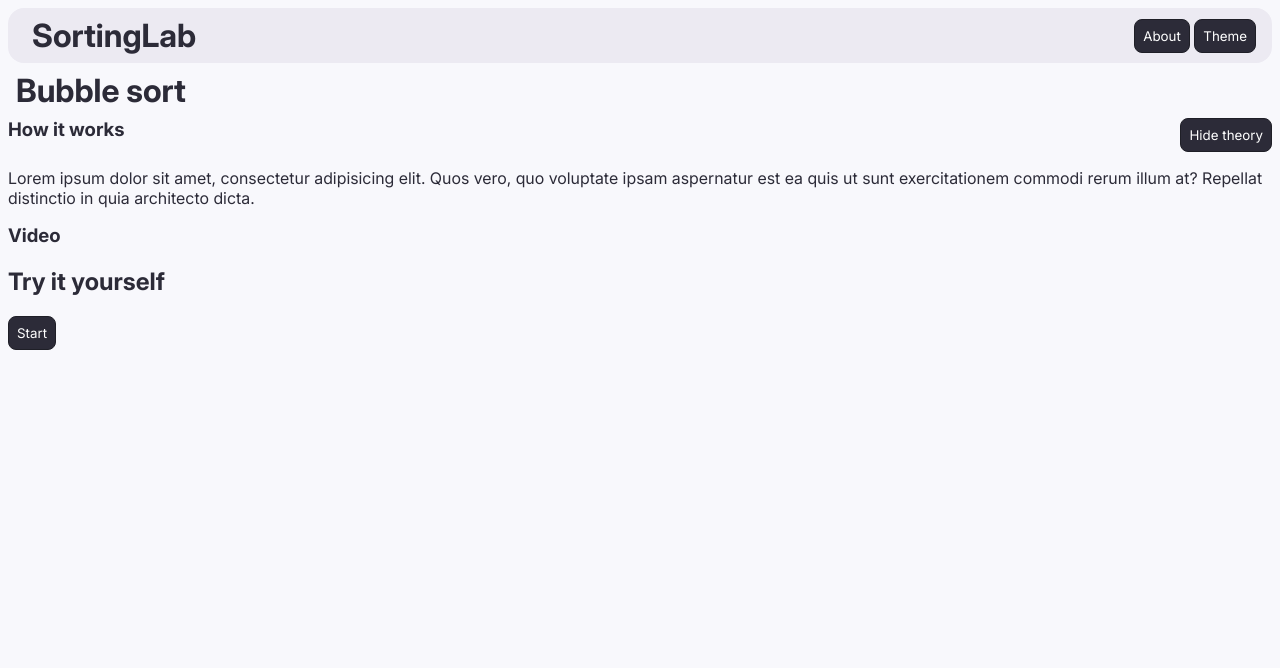
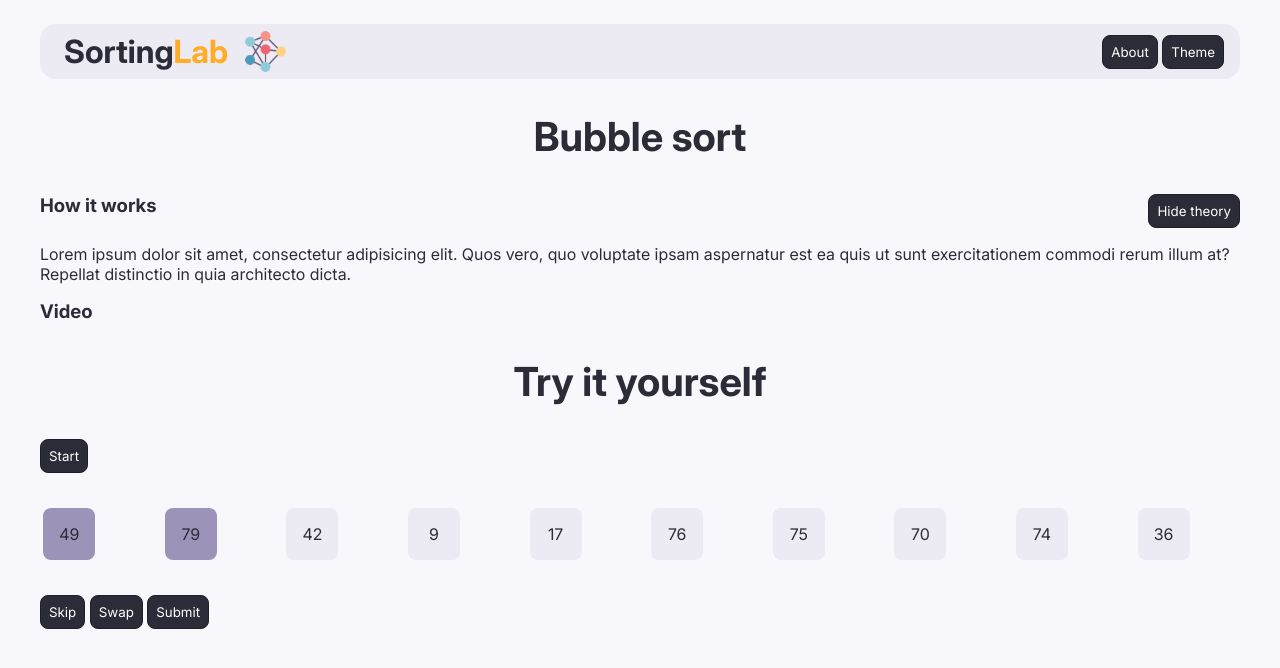
Before and after one commit to vhogberg/sortinglab, a plain HTML site: page bubble-sort.html in a window 1280 px wide. Both pictures are taken after a click on the button "Start". Drawn offline with Linux system fonts and the light colour scheme.

Commit message:
bubble sort skip and swap logic done
Co-authored-by: Sazungen <Sazungen@users.noreply.github.com>

```diff
--- a/bubble-sort.html
+++ b/bubble-sort.html
@@ -11,13 +11,17 @@
     <title>SortingLab - Bubble Sort</title>
 
     <!-- Update numbers for caching err -->
-    <link rel="stylesheet" href="styles/base.css?rnd=12345">
+    <link rel="stylesheet" href="styles/base.css?rnd=12355">
+    <link rel="stylesheet" href="styles/game.css?rnd=12355">
 </head>
 
 <body>
     <header>
         <div id="header-container">
-            <h1>SortingLab</h1>
+            <div id="logo-container">
+                <h1>Sorting<span id="logo-span">Lab</span></h1>
+                <img src="assets/icons/neural.png" alt="" id="logo">
+            </div>
             <div id="header-button-container">
                 <button><span>About</span></button>
                 <button id="theme-toggle-button"><span>Theme</span></button>
@@ -25,10 +29,10 @@
         </div>
     </header>
     <main>
-        <h1>Bubble sort</h1>
+        <h2 id="bubble-sort-title">Bubble sort</h2>
 
 
-        <div id="theory-view">
+        <section id="theory-view">
             <div id="hide-theory-container">
                 <h3>How it works</h3>
                 <button><span>Hide theory</span></button>
@@ -37,13 +41,31 @@
             <p>Lorem ipsum dolor sit amet, consectetur adipisicing elit. Quos vero, quo voluptate ipsam aspernatur est
                 ea quis ut sunt exercitationem commodi rerum illum at? Repellat distinctio in quia architecto dicta.</p>
             <h3>Video</h3>
-        </div>
-        <div id="game-view">
+        </section>
+        <section id="game-view">
             <h2>Try it yourself</h2>
 
-            <button><span>Start</span></button>
+            <button id="start-button"><span>Start</span></button>
 
-        </div>
+            <div id="game-element-container">
+                <div class="game-element" ><span class="game-element-text">1</span></div>
+                <div class="game-element" ><span class="game-element-text">2</span></div>
+                <div class="game-element" ><span class="game-element-text">3</span></div>
+                <div class="game-element" ><span class="game-element-text">4</span></div>
+                <div class="game-element" ><span class="game-element-text">5</span></div>
+                <div class="game-element" ><span class="game-element-text">6</span></div>
+                <div class="game-element" ><span class="game-element-text">7</span></div>
+                <div class="game-element" ><span class="game-element-text">8</span></div>
+                <div class="game-element" ><span class="game-element-text">9</span></div>
+                <div class="game-element" ><span class="game-element-text">10</span></div>
+            </div>
+
+            <button id="skip-button"><span>Skip</span></button>
+            <button id="swap-button"><span>Swap</span></button>
+            <button id="submit-button"><span>Submit</span></button>
+
+
+        </section>
 
     </main>
 
--- a/scripts/base.js
+++ b/scripts/base.js
@@ -1,5 +1,12 @@
 /* Viktor Högberg, Léo Tuomenoksa Texier */
 
+// Switches between light and dark mode
 document.getElementById("theme-toggle-button").addEventListener("click", () => {
     document.documentElement.classList.toggle("dark-mode");
 })
+
+
+// When clicking on the "SortingLab"  logo,
+document.getElementById("logo-container").addEventListener("click", () => {
+    window.location.href = "index.html";
+})
--- a/scripts/bubble-sort.js
+++ b/scripts/bubble-sort.js
@@ -0,0 +1,108 @@
+// Start button
+const startButton = document.getElementById("start-button");
+startButton.addEventListener("click", startGame);
+
+// Initial sorted list of all elements
+let elementList = document.querySelectorAll(".game-element");
+
+// Global variables of the current two elements selected
+let element1;
+let element2;
+
+// Boolean for while loop running the game
+let gameRunning = true;
+
+// Function to scramble the elements so they are unsorted
+function scrambleElements() {
+    for (const element of elementList) {
+        element.innerHTML = Math.floor(Math.random() * 100); // change this value to 10 or increase to 1000 to change how big the numbers are that should be sorted
+    }
+    startButton.disabled = true; // disable start button so user can't reshuffle
+    startButton.style.cursor = 'default';
+}
+
+function startGame() {
+    scrambleElements();
+    gameLoop();
+}
+
+// async loop so that it waits for button presses
+async function gameLoop() {
+    while (gameRunning) {
+        // for loop, using list length -1
+        for (let index = 0; index < elementList.length - 1; index++) {
+            // grab current indexed element and the one to the right of it
+            element1 = elementList[index];
+            element2 = elementList[index + 1];
+
+            // add visualisation for selected elements
+            element1.classList.add("game-element-highlighted");
+            element2.classList.add("game-element-highlighted");
+
+            // wait for button press
+            await waitForButtonPress();
+
+            // remove visualisation for selected elements after button press
+            element1.classList.remove("game-element-highlighted");
+            element2.classList.remove("game-element-highlighted");
+        }
+    }
+}
+
+// Function that stops the for loop, waiting for a button press
+async function waitForButtonPress() {
+    return new Promise(resolve => {
+
+        const skipButton = document.getElementById("skip-button");
+        const swapButton = document.getElementById("swap-button");
+
+        function handleClick(event) {
+            skipButton.removeEventListener("click", handleClick);
+            swapButton.removeEventListener("click", handleClick);
+            resolve(event.target.id);
+        }
+
+        // Swap or skip
+        swapButton.addEventListener("click", swapElements);
+        skipButton.addEventListener("click", skip);
+
+        skipButton.addEventListener("click", handleClick);
+        swapButton.addEventListener("click", handleClick);
+
+    })
+}
+
+
+//swaps the two marked elements
+function swapElements() {
+    console.log("swapped!");
+    //gets the parentElement of the first element, ie the game-element-container that contains all elements
+    let parentElement = element1.parentElement;
+    //checks if element1 is next sibling of element2
+    if (element2.nextSibling === element1) {
+        //moves element1 to be fefore element2
+        parentElement.insertBefore(element1, element2);
+        console.log("element1 before element2")
+    }
+    else {
+        //else moves element2 to be before element1
+        parentElement.insertBefore(element2, element1);
+        console.log("element2 before element1")
+
+    }
+    //since the index of the elements gets shuffled around by swapping them, we reasign all elements to the nodeList to ensure they are in the correct order.
+    elementList = document.querySelectorAll(".game-element");
+
+}
+
+function skip() {
+    console.log("skipped!")
+}
+
+function checkIfSorted() {
+
+}
+
+function gameOver() {
+    startButton.disabled = false;
+}
--- a/styles/base.css
+++ b/styles/base.css
@@ -19,6 +19,8 @@
     --color-button-2-text: #ffffff;
     --color-button-2-background: #2c2b38;
     --color-button-2-border: #1f1f27;
+
+    --color-element-background: #eceaf2;
 }
 
 /* Dark-mode */
@@ -35,9 +37,9 @@
     --color-button-2-text: #18161f;
     --color-button-2-background: #e4e3e9;
     --color-button-2-border: #b3b2b9;
+
+    --color-element-background: #272430;
 }
-
-
 
 * {
     font-family: "Inter";
@@ -56,11 +58,16 @@
 }
 
 #logo-container {
+    cursor: pointer;
     display: flex;
     gap: 0.4rem;
 }
 
 body {
+    padding: 1rem;
+    max-width: 1200px;
+    margin-left: auto;
+    margin-right: auto;
     background-color: var(--color-background);
 }
 
@@ -73,6 +80,11 @@ main {
 
 h1 {
     margin: 0.5rem;
+}
+
+h2 {
+    text-align: center;
+    font-size: 2.5em;
 }
 
 h3 {
--- /dev/null
+++ b/styles/game.css
@@ -0,0 +1,77 @@
+/* Light-mode */
+:root {
+    --color-header-background: #eceaf2;
+    --color-background: #f8f8fc;
+    --color-text: #2c2b38;
+    --color-logo-text: #ffac26;
+
+    --color-button-text: #ffffff;
+    --color-button-background: #5e5479;
+    --color-button-border: #4e4564;
+
+    --color-button-2-text: #ffffff;
+    --color-button-2-background: #2c2b38;
+    --color-button-2-border: #1f1f27;
+
+    --color-element-background: #eceaf2;
+    --color-element-background-hover: #d8d6df;
+    --color-element-highlighted: #9c93b9;
+    --color-element-highlighted-hover: #9088aa;
+}
+
+/* Dark-mode */
+:root.dark-mode {
+    --color-header-background: #272430;
+    --color-background: #18161f;
+    --color-text: #e4e3e9;
+    --color-logo-text: #ffb641;
+
+    --color-button-text: #ffffff;
+    --color-button-background: #6e658c;
+    --color-button-border: #83799e;
+
+    --color-button-2-text: #18161f;
+    --color-button-2-background: #e4e3e9;
+    --color-button-2-border: #b3b2b9;
+
+    --color-element-background: #272430;
+    --color-element-background-hover: #302c3b;
+    --color-element-highlighted: #67617c;
+    --color-element-highlighted-hover: #706a88;
+}
+
+#game-element-container {
+    display: grid;
+    /* 10 columns, 1 item per column*/
+    grid-template-columns: repeat(10, 1fr);
+    gap: 1rem;
+
+    margin: 2rem 0 2rem 0;
+}
+
+.game-element {
+    padding: 1rem;
+    margin: 0.2rem;
+    background-color: var(--color-element-background);
+
+    border-radius: 8px;
+    width: 20px;
+    height: 20px;
+    text-align: center;
+
+    cursor: grab;
+}
+
+.game-element:hover {
+    background-color: var(--color-element-background-hover);
+}
+
+.game-element-highlighted {
+    background-color: var(--color-element-highlighted);
+}
+
+.game-element-highlighted:hover {
+    background-color: var(--color-element-highlighted-hover);;
+}
+
+.game-element-text {}
```
Also changed, not shown: free-sort.html (added, +31 -0 lines).
